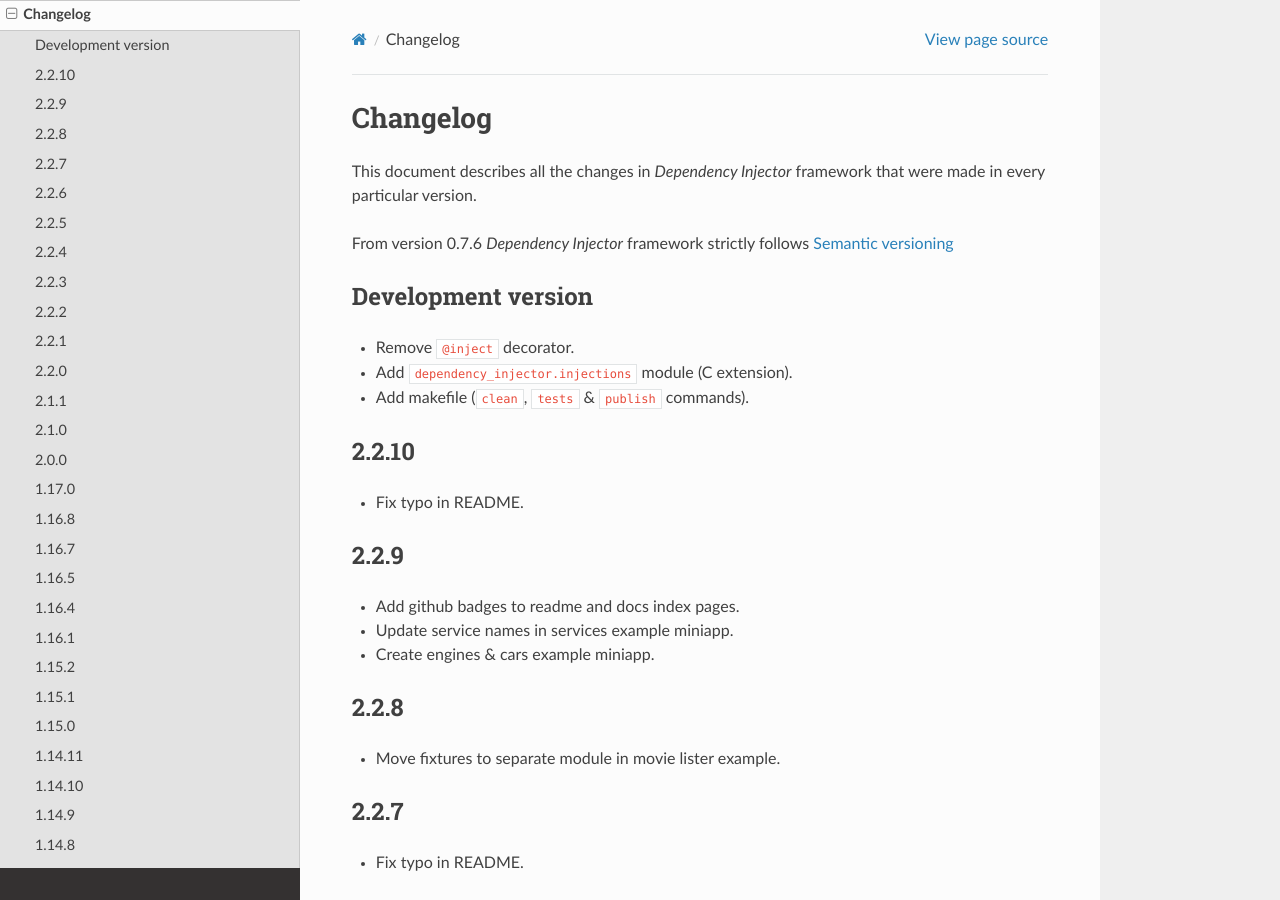
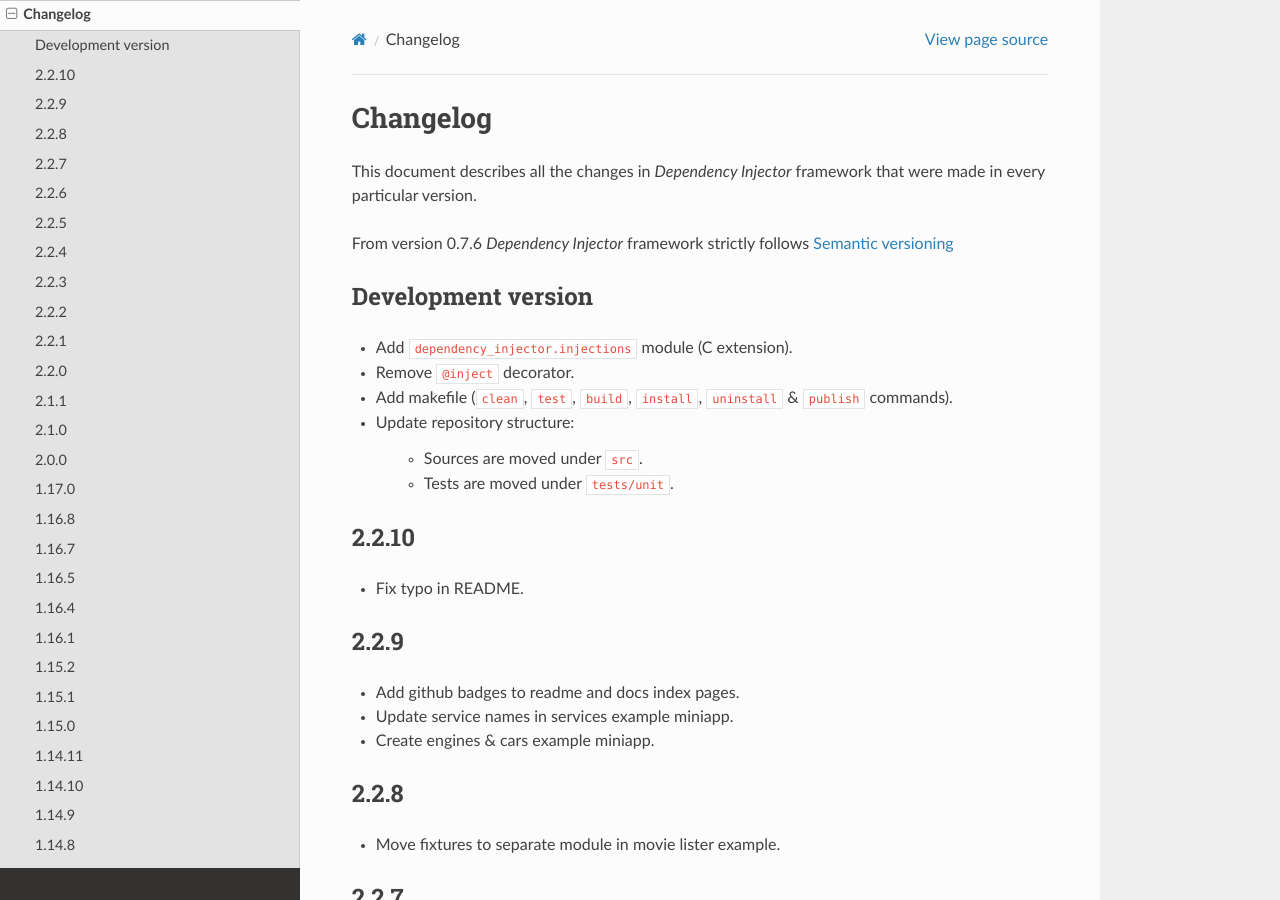
Before and after one commit to ets-labs/python-dependency-injector, a Sphinx documentation site: the page built from docs/main/changelog.rst, in a window 1280 px wide and 900 px high. Built offline with Sphinx 7.4.7 and the Read the Docs theme 2.0.0, drawn with Linux system fonts in a browser that asks for light colours.

Commit message:
Clean up, changelog update

```diff
--- a/docs/conf.py
+++ b/docs/conf.py
@@ -56,7 +56,7 @@ author = u'ETS Labs'
 #
 # The short X.Y version.
 # Getting version:
-with open('../dependency_injector/__init__.py') as init_file:
+with open('../src/dependency_injector/__init__.py') as init_file:
     version = re.search('VERSION = \'(.*?)\'', init_file.read()).group(1)
 
 # The full version, including alpha/beta/rc tags.
@@ -281,7 +281,7 @@ man_pages = [
 #  dir menu entry, description, category)
 texinfo_documents = [
   (master_doc, 'Dependency Injector', u'Dependency Injector Documentation',
-   author, 'Dependency Injector', 'Python dependency injection framework',
+   author, 'Dependency Injector', 'Dependency injection microframework for Python',
    'Miscellaneous'),
 ]
 
--- a/docs/main/changelog.rst
+++ b/docs/main/changelog.rst
@@ -9,9 +9,14 @@ follows `Semantic versioning`_
 
 Development version
 -------------------
+- Add ``dependency_injector.injections`` module (C extension).
 - Remove ``@inject`` decorator.
-- Add ``dependency_injector.injections`` module (C extension).
-- Add makefile (``clean``, ``tests`` & ``publish`` commands).
+- Add makefile (``clean``, ``test``, ``build``, ``install``, ``uninstall``
+  & ``publish`` commands).
+- Update repository structure:
+
+    - Sources are moved under ``src``.
+    - Tests are moved under ``tests/unit``.
 
 .. - No features.
 
```
Also changed, not shown: 2 other files.
